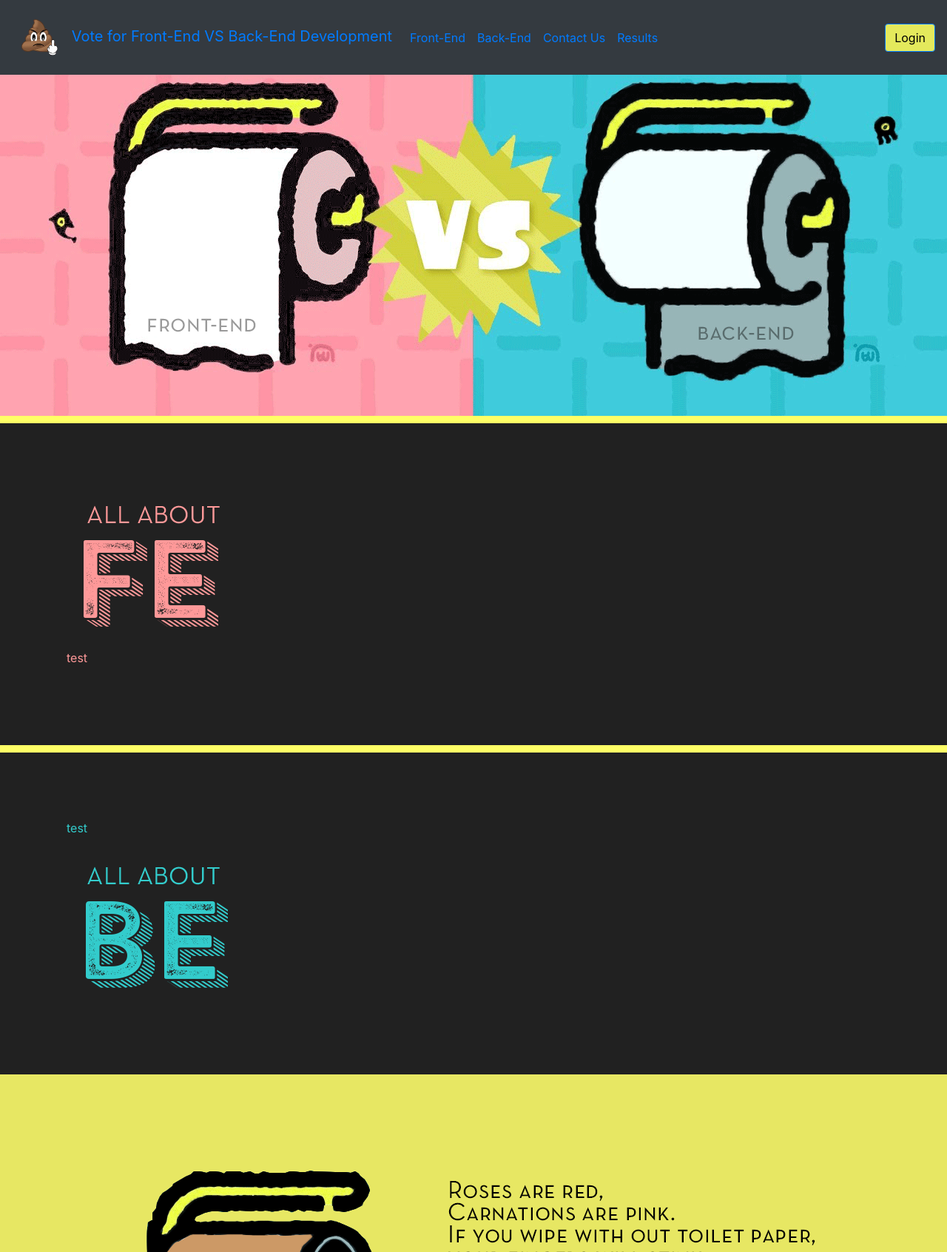
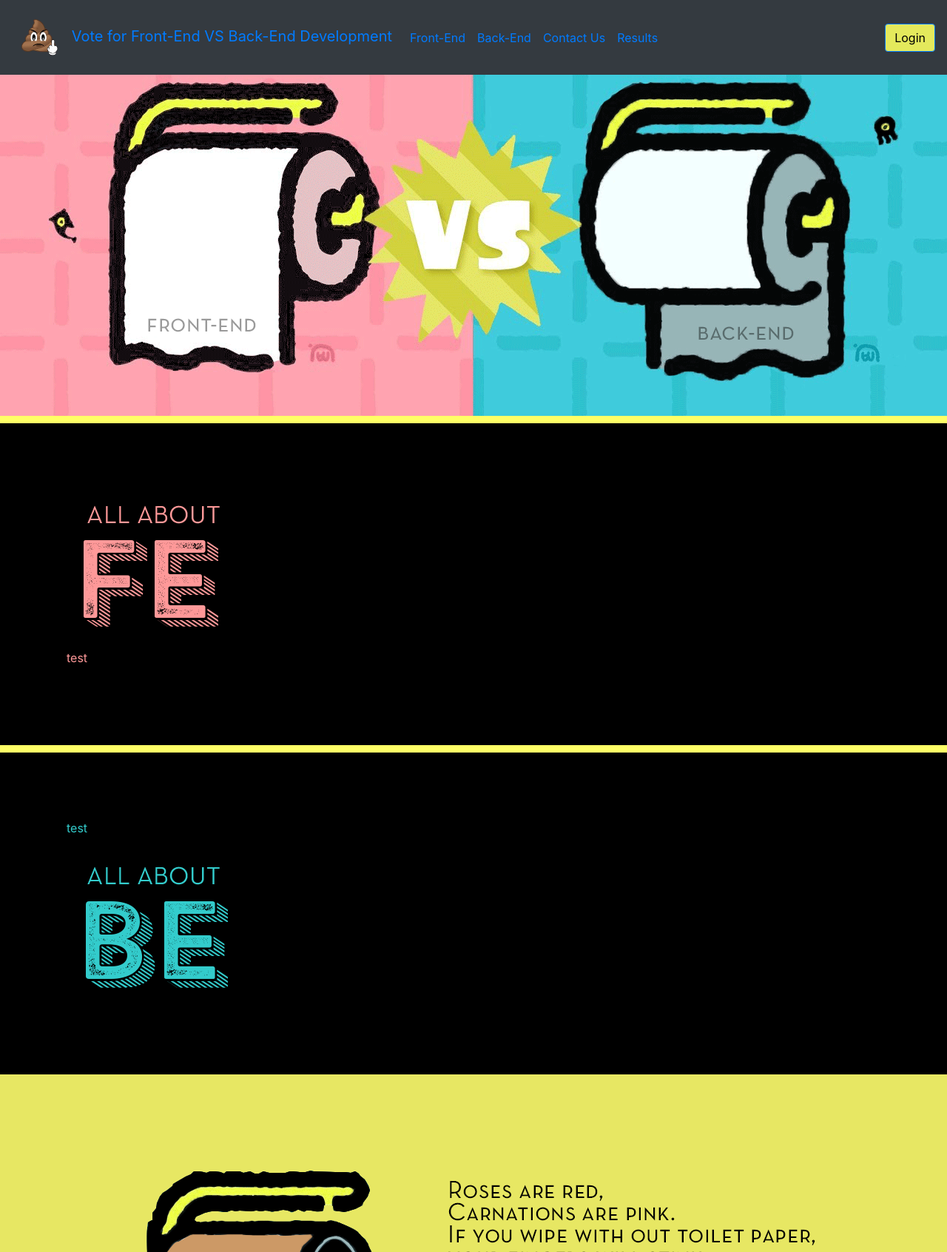
Before and after one commit to matosonline/bootcamp-final, a PHP site: page / in a window 1280 px wide. Shown: the top 1692 px of the page at 74% size. Run offline with PHP 8.4, Linux system fonts and the light colour scheme; some libraries are stand-ins or nearby versions.

Commit message:
trying to push to hostinger

```diff
--- a/assets/css/style.css
+++ b/assets/css/style.css
@@ -56,7 +56,7 @@ body {
 /* Showcase section */
 
     #frontEnd {
-            background-color: #212121;
+            background-color: #000000;
             padding: 90px;
             color: #ff9999;
             border-top-style:solid;
@@ -66,7 +66,7 @@ body {
     }
 
     #backEnd {
-            background-color: #212121;
+            background-color: #000000;
             padding: 90px;
             color: #33cccc;
             border-top-style:solid;
--- a/templates/nav.php
+++ b/templates/nav.php
@@ -1,5 +1,5 @@
 
-<nav class="navbar navbar-expand-lg navbar-elegant-color-dark bg-dark fixed-top";>
+<nav class="navbar navbar-expand-lg navbar-elegant-color-dark bg-dark fixed-top" ;>
   <button class="navbar-toggler navbar-toggler-right" type="button" data-toggle="collapse" data-target="#navbarSupportedContent" aria-controls="navbarSupportedContent" aria-expanded="false" aria-label="Toggle navigation">
     <span class="navbar-toggler-icon"></span>
   </button>
```
